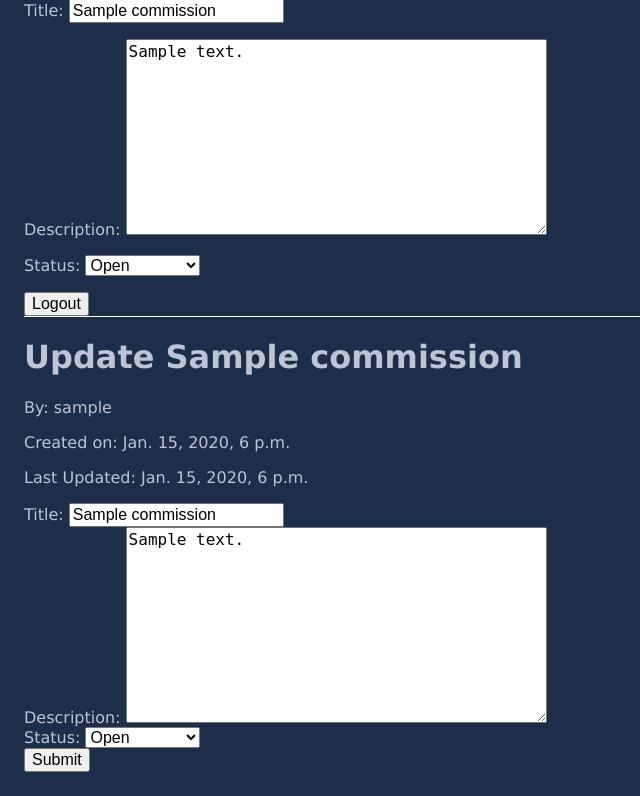
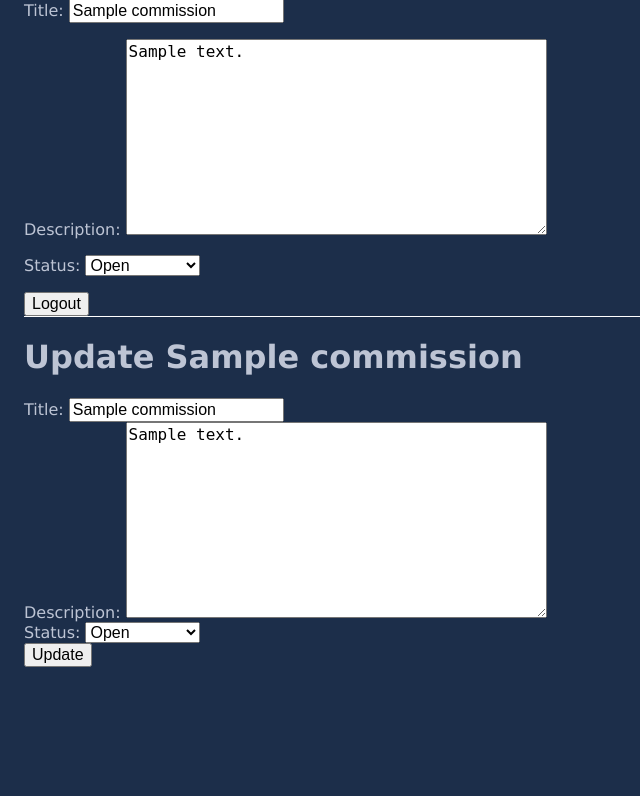
Before and after one commit to TheIronicHoodies/hobbysite-F-9, a Django app: page /commissions/1/edit in a window 1280 px wide. Shown: the part 41-837 px from the top of the page, without its empty margins (0-640 px from the left). After the commit the page ends 708 px from the top, so only its background shows below. Run offline with Django 5.2, Linux system fonts and the light colour scheme; a user stored in the database is signed in; tables that the repository leaves empty hold one stand-in row (values such as "Sample post").

Commit message:
updated commissions_update.html to include form

```diff
--- a/templates/commissions_update.html
+++ b/templates/commissions_update.html
@@ -5,14 +5,9 @@
 
 {% block content %}
     <h1>Update {{commission.title}}</h1>
-    <section>
-        <form action="post" enctype="multipart/form-data">
-            <p>By: {{request.user}}</p>
-            <p>Created on: {{commission.created_on}}</p>
-            <p>Last Updated: {{commission.last_updated}}</p>
+    <form method="POST">
             {%csrf_token%}
             {{form}}
-            <button type="submit">Submit</button>
+            <button type="submit">Update</button>
         </form>
-    </section>
 {% endblock %}
```
